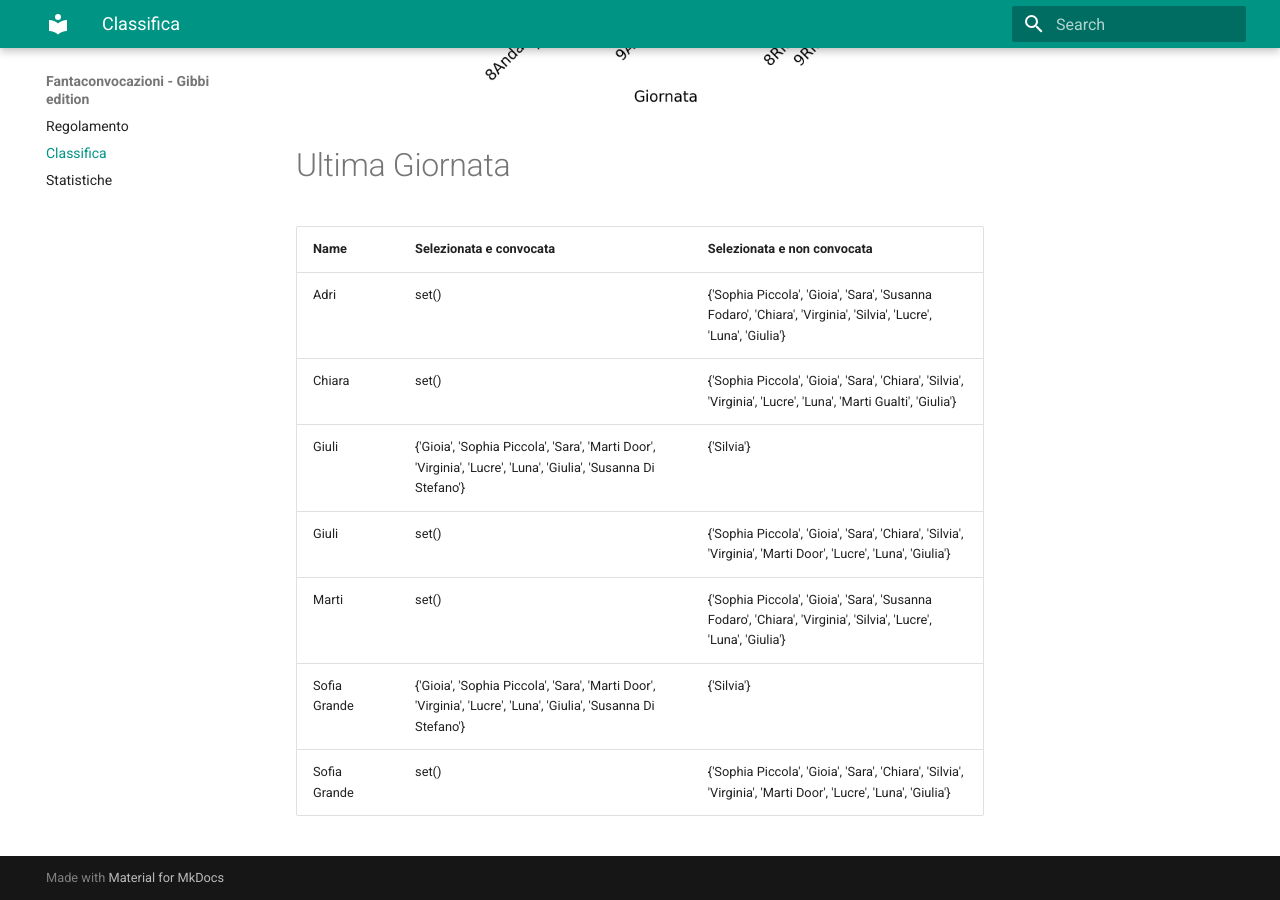
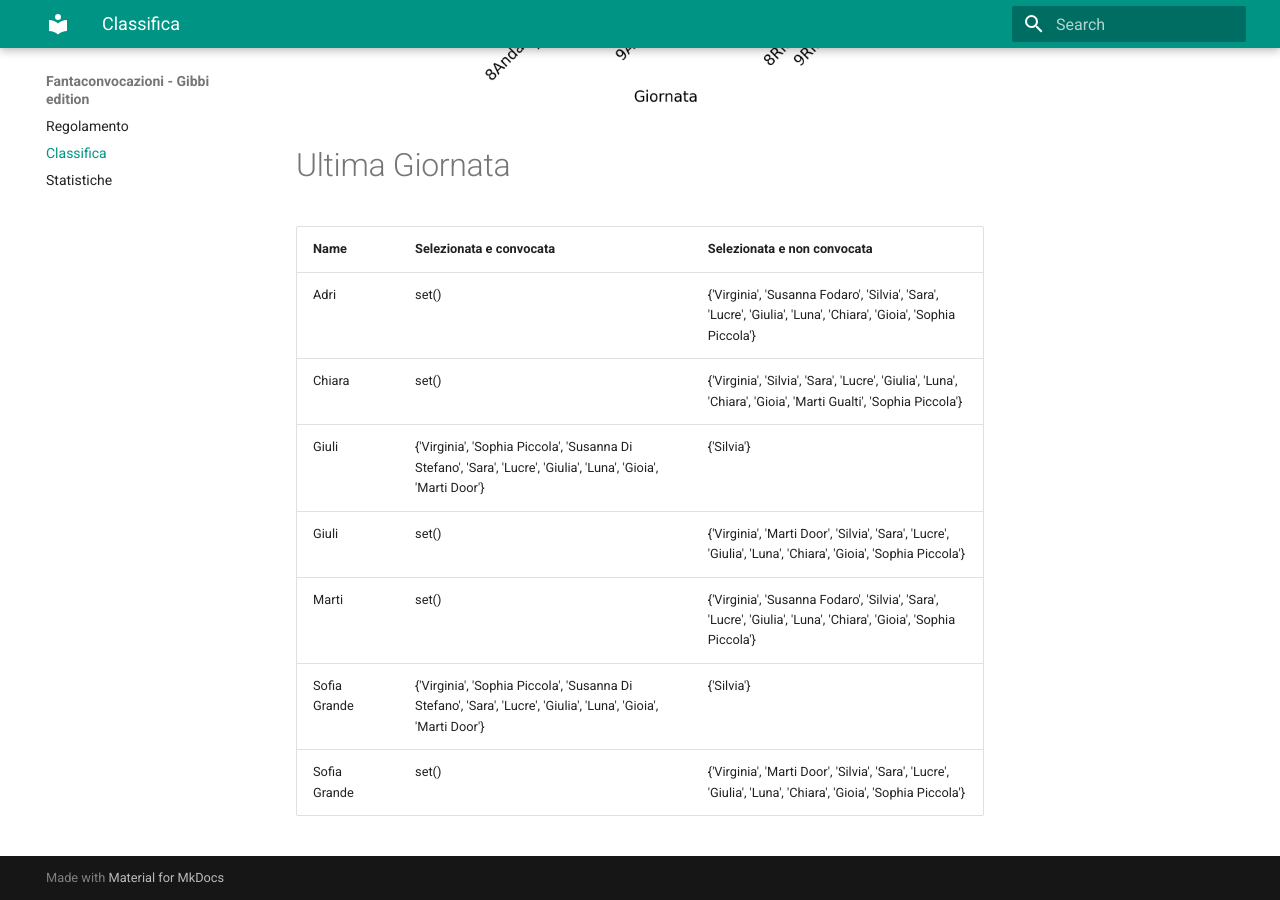
Before and after one commit to martinig94/fantagibbi, an MkDocs documentation site: the page built from docs/Classifica.md, in a window 1280 px wide and 900 px high, scrolled down 1003 px. Built offline with MkDocs 1.6.1 and Material for MkDocs 9.7.7, drawn with Linux system fonts in a browser that asks for light colours.

Commit message:
Auto-update from main.py

```diff
--- a/docs/Classifica.md
+++ b/docs/Classifica.md
@@ -18,11 +18,11 @@
 <!-- START_TABLE CORRECT -->
 | Name         | Selezionata e convocata                                                                                        | Selezionata e non convocata                                                                                      |
 |:-------------|:---------------------------------------------------------------------------------------------------------------|:-----------------------------------------------------------------------------------------------------------------|
-| Adri         | set()                                                                                                          | {'Sophia Piccola', 'Gioia', 'Sara', 'Susanna Fodaro', 'Chiara', 'Virginia', 'Silvia', 'Lucre', 'Luna', 'Giulia'} |
-| Chiara       | set()                                                                                                          | {'Sophia Piccola', 'Gioia', 'Sara', 'Chiara', 'Silvia', 'Virginia', 'Lucre', 'Luna', 'Marti Gualti', 'Giulia'}   |
-| Giuli        | {'Gioia', 'Sophia Piccola', 'Sara', 'Marti Door', 'Virginia', 'Lucre', 'Luna', 'Giulia', 'Susanna Di Stefano'} | {'Silvia'}                                                                                                       |
-| Giuli        | set()                                                                                                          | {'Sophia Piccola', 'Gioia', 'Sara', 'Chiara', 'Silvia', 'Virginia', 'Marti Door', 'Lucre', 'Luna', 'Giulia'}     |
-| Marti        | set()                                                                                                          | {'Sophia Piccola', 'Gioia', 'Sara', 'Susanna Fodaro', 'Chiara', 'Virginia', 'Silvia', 'Lucre', 'Luna', 'Giulia'} |
-| Sofia Grande | {'Gioia', 'Sophia Piccola', 'Sara', 'Marti Door', 'Virginia', 'Lucre', 'Luna', 'Giulia', 'Susanna Di Stefano'} | {'Silvia'}                                                                                                       |
-| Sofia Grande | set()                                                                                                          | {'Sophia Piccola', 'Gioia', 'Sara', 'Chiara', 'Silvia', 'Virginia', 'Marti Door', 'Lucre', 'Luna', 'Giulia'}     |
+| Adri         | set()                                                                                                          | {'Virginia', 'Susanna Fodaro', 'Silvia', 'Sara', 'Lucre', 'Giulia', 'Luna', 'Chiara', 'Gioia', 'Sophia Piccola'} |
+| Chiara       | set()                                                                                                          | {'Virginia', 'Silvia', 'Sara', 'Lucre', 'Giulia', 'Luna', 'Chiara', 'Gioia', 'Marti Gualti', 'Sophia Piccola'}   |
+| Giuli        | {'Virginia', 'Sophia Piccola', 'Susanna Di Stefano', 'Sara', 'Lucre', 'Giulia', 'Luna', 'Gioia', 'Marti Door'} | {'Silvia'}                                                                                                       |
+| Giuli        | set()                                                                                                          | {'Virginia', 'Marti Door', 'Silvia', 'Sara', 'Lucre', 'Giulia', 'Luna', 'Chiara', 'Gioia', 'Sophia Piccola'}     |
+| Marti        | set()                                                                                                          | {'Virginia', 'Susanna Fodaro', 'Silvia', 'Sara', 'Lucre', 'Giulia', 'Luna', 'Chiara', 'Gioia', 'Sophia Piccola'} |
+| Sofia Grande | {'Virginia', 'Sophia Piccola', 'Susanna Di Stefano', 'Sara', 'Lucre', 'Giulia', 'Luna', 'Gioia', 'Marti Door'} | {'Silvia'}                                                                                                       |
+| Sofia Grande | set()                                                                                                          | {'Virginia', 'Marti Door', 'Silvia', 'Sara', 'Lucre', 'Giulia', 'Luna', 'Chiara', 'Gioia', 'Sophia Piccola'}     |
 <!-- END_TABLE CORRECT -->
```
